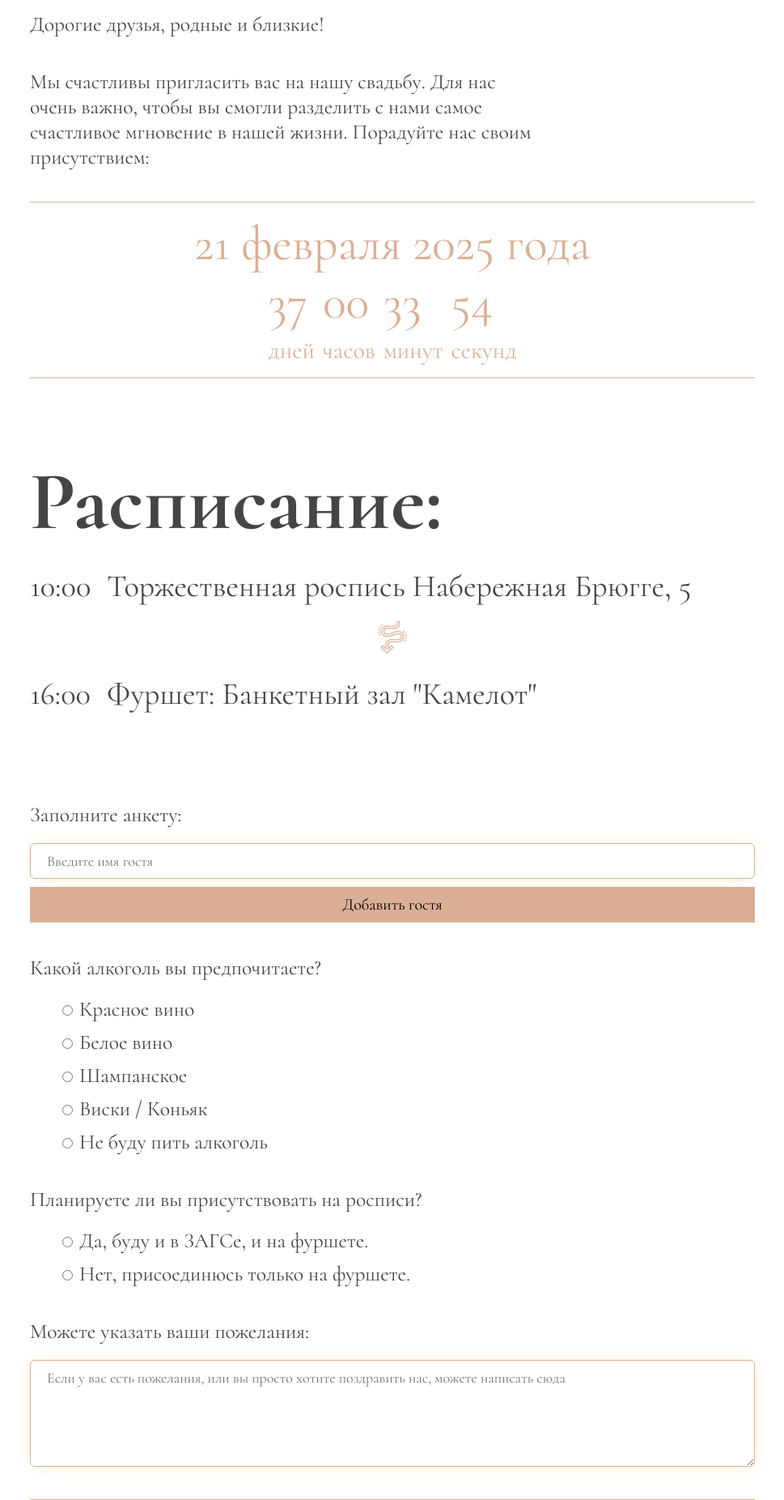
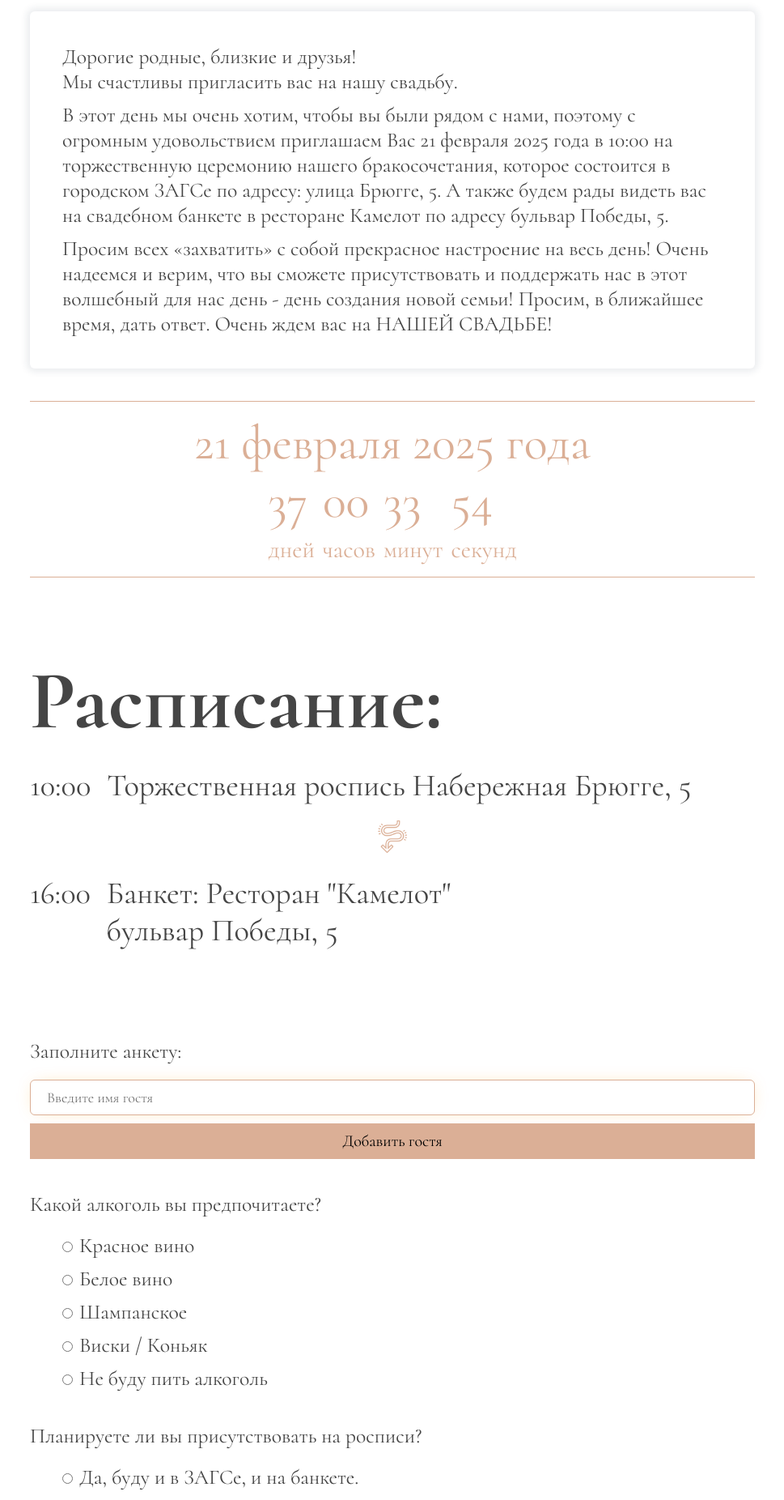
Before and after one commit to DjNekit/wedding, a Next.js app: page / in a window 1280 px wide. Shown: the part 1080-2932 px from the top of the page at 81% size, without its empty margins (155-1124 px from the left). Built offline with nearby package versions, Linux system fonts and the light colour scheme.

Commit message:
смена текста

```diff
--- a/src/app/api/send-to-telegram/route.ts
+++ b/src/app/api/send-to-telegram/route.ts
@@ -8,7 +8,7 @@ export async function POST(request: Request) {
     // Получаем данные из формы
     const body = await request.json();
 
-    const { guests, alco, isRegistration, message } = body;
+    const { guests, alco, presence, message } = body;
 
     if (guests.every((guest: any) => !!guest === false)) {
         return NextResponse.json({ error: 'Не указаны гости' }, { status: 200 });
@@ -19,7 +19,7 @@ export async function POST(request: Request) {
     Новое сообщение с сайта:
     ${guests}
     Предпочитаемый алкоголь: ${alco}
-    Присутствие на регистрации: ${isRegistration ? 'Да' : 'Нет'}
+    Присутствие на регистрации: ${presence}
     Пожелание: ${message}
     `;
 
@@ -44,17 +44,6 @@ export async function POST(request: Request) {
           return data;
         })
       );
-
-    // // Отправляем сообщение в Telegram
-    // const response = await fetch(`https://api.telegram.org/bot${TELEGRAM_BOT_TOKEN}/sendMessage`, {
-    //   method: 'POST',
-    //   headers: { 'Content-Type': 'application/json' },
-    //   body: JSON.stringify({
-    //     chat_id: TELEGRAM_CHAT_ID,
-    //     text,
-    //   }),
-    // });
-
     return NextResponse.json({ success: true });
   } catch (error) {
     console.error(error);
--- a/src/app/page.tsx
+++ b/src/app/page.tsx
@@ -23,7 +23,7 @@ export default function Home() {
                 alt='love'
               />
             </span>
-            С любовью, Наташа и Никита
+            С любовью, Никита и Наташа
           </p>
         </div>
       </section>
--- a/src/components/Letter/Letter.tsx
+++ b/src/components/Letter/Letter.tsx
@@ -21,8 +21,30 @@ export const Letter: FC<LetterProps> = memo(() => {
                     МЫ ЖЕНИМСЯ
                 </h1>
                 <div className={s.shadow}>МЫ ЖЕНИМСЯ</div>
-                <p className={s.p}>Дорогие друзья, родные и близкие!</p>
-                <p className={s.p}>Мы счастливы пригласить вас на нашу свадьбу. Для нас очень важно, чтобы вы смогли разделить с нами самое счастливое мгновение в нашей жизни. Порадуйте нас своим присутствием:</p>
+                <div style={{ display: 'flex', justifyContent: 'center' }}>
+                    <div className={`${s.letter} ${s.p}`} style={{ marginTop: 0, display: 'grid', gap: '10px' }}>
+                        <div>
+                            <p>Дорогие родные, близкие и друзья!</p>
+                            <p>Мы счастливы пригласить вас на нашу свадьбу.</p>
+                        </div>
+
+                        <div>
+                            <p>
+                                В этот день мы очень хотим, чтобы вы были рядом с нами,
+                                поэтому с огромным удовольствием приглашаем Вас 21 февраля 2025 года в 10:00 на торжественную церемонию нашего бракосочетания, которое состоится в городском  ЗАГСе по адресу: улица Брюгге, 5.
+                                А также будем рады видеть вас на свадебном банкете в ресторане Камелот по адресу бульвар Победы, 5.
+                            </p>
+
+
+
+                        </div>
+                        <div>
+                            Просим всех  «захватить» с собой прекрасное настроение на весь день!
+                            Очень надеемся и верим, что вы сможете присутствовать и поддержать нас в этот волшебный для нас день - день создания новой семьи! Просим, в ближайшее время,  дать ответ. Очень ждем вас на НАШЕЙ СВАДЬБЕ!
+                        </div>
+
+                    </div>
+                </div>
                 <div className={s.date}>
                     <div>21 февраля 2025 года</div>
                     <div style={{ display: 'flex', justifyContent: 'center' }}>
--- a/src/components/Letter/letter.module.css
+++ b/src/components/Letter/letter.module.css
@@ -22,7 +22,6 @@
 .p {
     position: relative;
     margin: 40px 0;
-    width: 70%;
 }
 
 .love {
@@ -43,3 +42,10 @@
     display: grid;
     justify-content: center;
 }
+
+.letter {
+    padding: 40px;
+    background-color: white;
+    box-shadow: 0px 0px 8px 4px rgba(34, 60, 80, 0.09);
+    border-radius: 6px;
+}
--- a/src/components/Plan/index.tsx
+++ b/src/components/Plan/index.tsx
@@ -27,7 +27,12 @@ export const Plan: FC = memo(() => {
                     <div className={s.plan}>
                         <div className={s.time}>16:00</div>
                         <div>
-                            Фуршет: Банкетный зал "Камелот"
+                            <div>
+                                Банкет: Ресторан "Камелот"
+                            </div>
+                            <div>
+                                бульвар Победы, 5
+                            </div>
                         </div>
                     </div>
                     <div></div>
--- a/src/components/Plan/plan.module.css
+++ b/src/components/Plan/plan.module.css
@@ -6,7 +6,7 @@
 
 .plan {
     display: flex;
-    align-items: center;
+    align-items: flex-start;
     gap: 20px;
     font-size: clamp(1rem, 3vw, 2rem);
 }
--- a/src/components/Poll/index.tsx
+++ b/src/components/Poll/index.tsx
@@ -1,12 +1,13 @@
 'use client'
 
 import React, { FC, memo, useState } from 'react';
+import Image from 'next/image';
 import s from './poll.module.css';
 
 export const Poll: FC = memo(() => {
     const [guests, setGuests] = useState<string[]>(['']);
     const [alco, setAlco] = useState<string | null>(null);
-    const [isRegistration, setIsRegistration] = useState<boolean | null>(null);
+    const [presence, setPresence] = useState<string>('');
     const [message, setMessage] = useState<string>('');
     const [ok, setOk] = useState(false);
     const [error, setError] = useState('');
@@ -31,8 +32,8 @@ export const Poll: FC = memo(() => {
         setAlco(alco);
     }
 
-    const onRegisterChange = (agree: boolean) => {
-        setIsRegistration(agree);
+    const onRegisterChange = (presence: string) => {
+        setPresence(presence);
     }
 
     const onSubmit = async () => {
@@ -47,7 +48,7 @@ export const Poll: FC = memo(() => {
                 body: JSON.stringify({
                     guests,
                     alco,
-                    isRegistration,
+                    presence,
                     message,
                 }),
             });
@@ -152,20 +153,30 @@ export const Poll: FC = memo(() => {
                                 type="radio"
                                 name='2'
                                 className={s.input}
-                                checked={!!isRegistration}
-                                onChange={() => onRegisterChange(true)}
+                                checked={presence === 'Да, буду и в ЗАГСе, и на банкете.'}
+                                onChange={() => onRegisterChange('Да, буду и в ЗАГСе, и на банкете.')}
                             />
-                            <div>Да, буду и в ЗАГСе, и на фуршете.</div>
+                            <div>Да, буду и в ЗАГСе, и на банкете.</div>
                         </div>
                         <label className={s.option}>
                             <input
                                 type="radio"
                                 name='2'
                                 className={s.input}
-                                checked={isRegistration === false}
-                                onChange={() => onRegisterChange(false)}
+                                checked={presence === 'Нет, присоединюсь только на банкете.'}
+                                onChange={() => onRegisterChange('Нет, присоединюсь только на банкете.')}
                             />
-                            <div>Нет, присоединюсь только на фуршете.</div>
+                            <div>Нет, присоединюсь только на банкете.</div>
+                        </label>
+                        <label className={s.option}>
+                            <input
+                                type="radio"
+                                name='2'
+                                className={s.input}
+                                checked={presence === 'Не смогу прийти'}
+                                onChange={() => onRegisterChange('Не смогу прийти')}
+                            />
+                            <div>Не смогу прийти</div>
                         </label>
                     </div>
                 </div>
```
